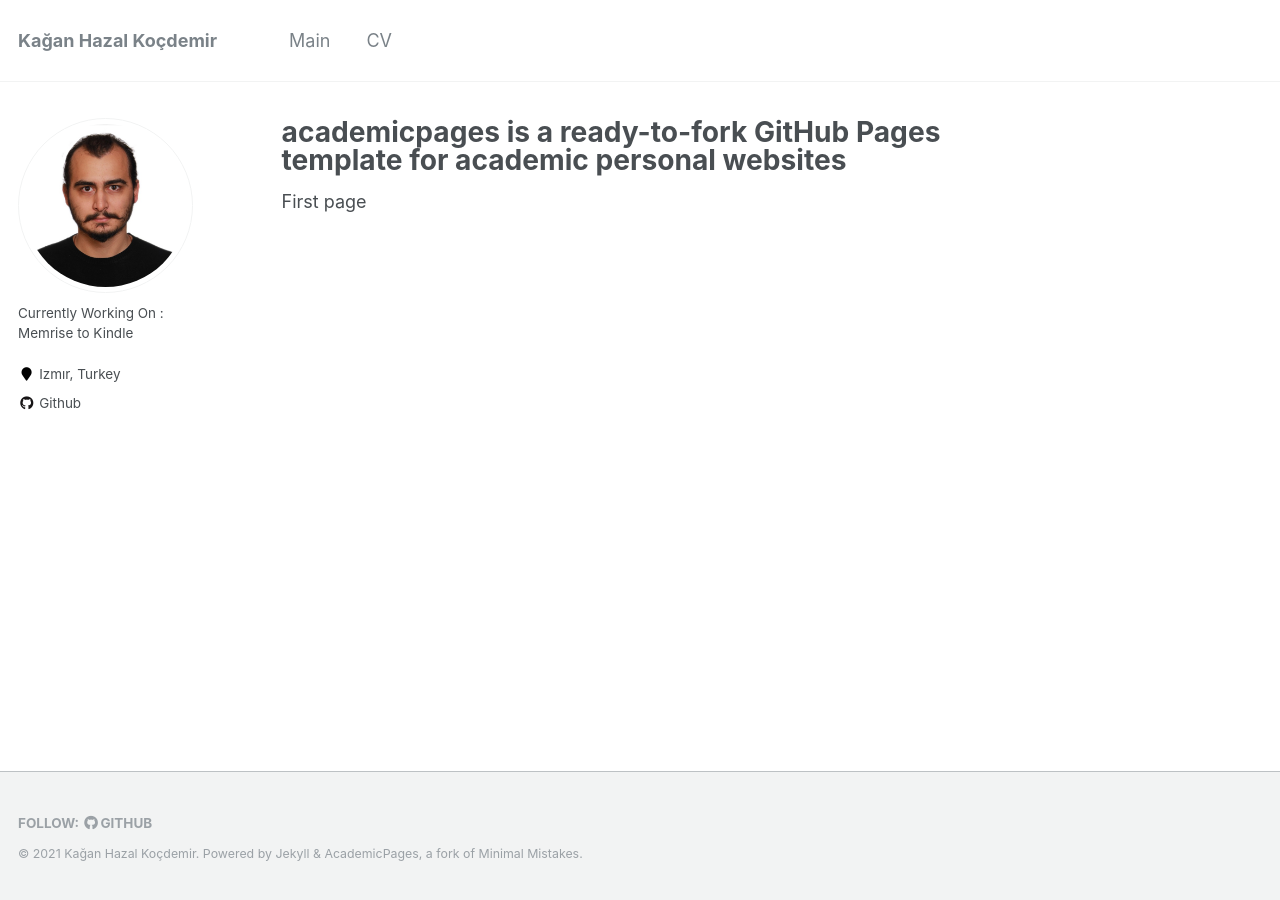
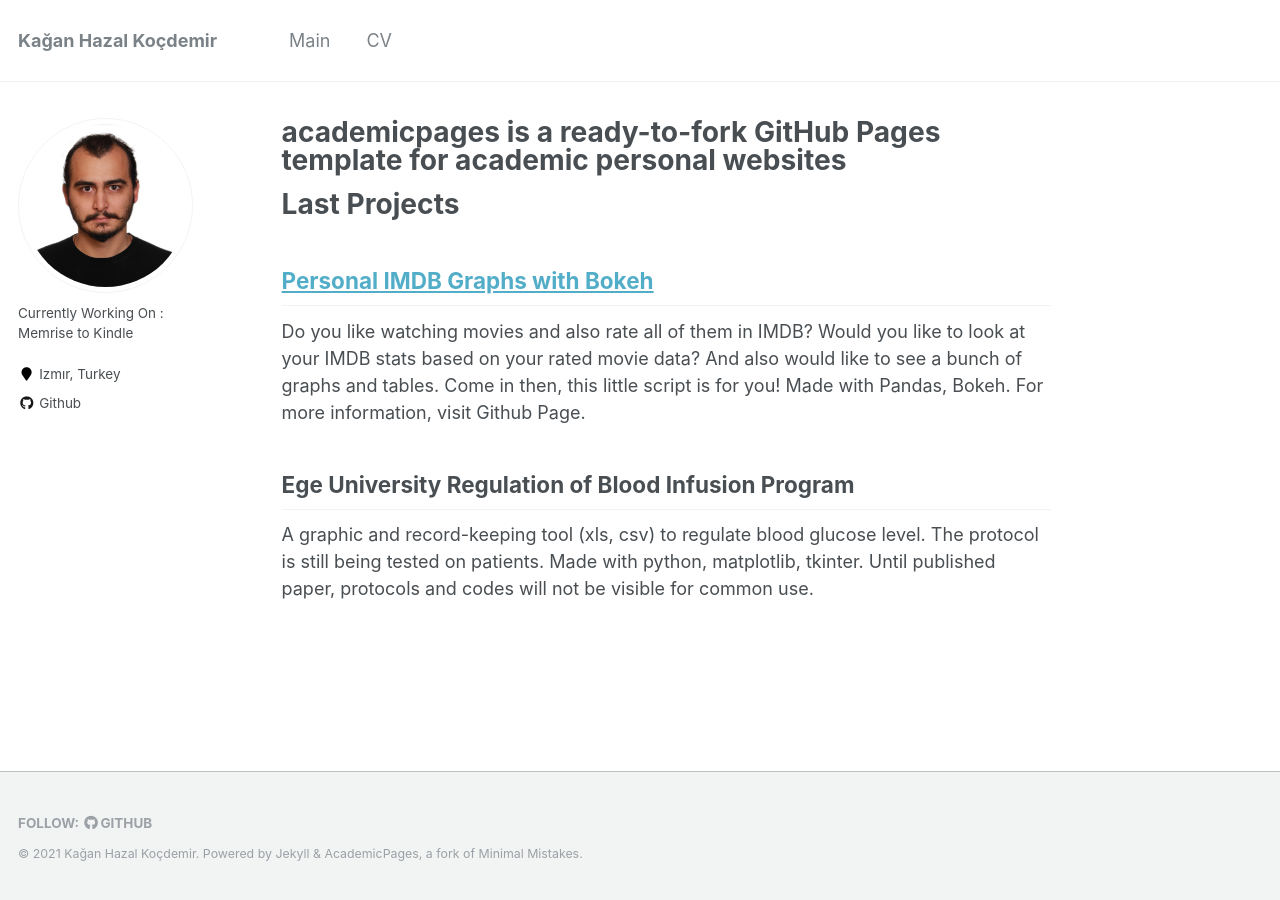
Before and after one commit to angelsdemos/kagankocdemir, a Jekyll site: the page built from _pages/about.md, in a window 1280 px wide. Built offline with Jekyll 4.4.1, drawn with Linux system fonts in a browser that asks for light colours.

Commit message:
Update about.md

```diff
--- a/_pages/about.md
+++ b/_pages/about.md
@@ -7,4 +7,11 @@ redirect_from:
   - /about/
   - /about.html
 ---
-First page
+
+# Last Projects
+
+## [Personal IMDB Graphs with Bokeh](https://github.com/angelsdemos/Personal-IMDB-Graphs-with-Bokeh)
+Do you like watching movies and also rate all of them in IMDB? Would you like to look at your IMDB stats based on your rated movie data? And also would like to see a bunch of graphs and tables. Come in then, this little script is for you! Made with Pandas, Bokeh. For more information, visit Github Page.
+
+## Ege University Regulation of Blood Infusion Program
+A graphic and record-keeping tool (xls, csv) to regulate blood glucose level. The protocol is still being tested on patients. Made with python, matplotlib, tkinter. Until published paper, protocols and codes will not be visible for common use.
```
